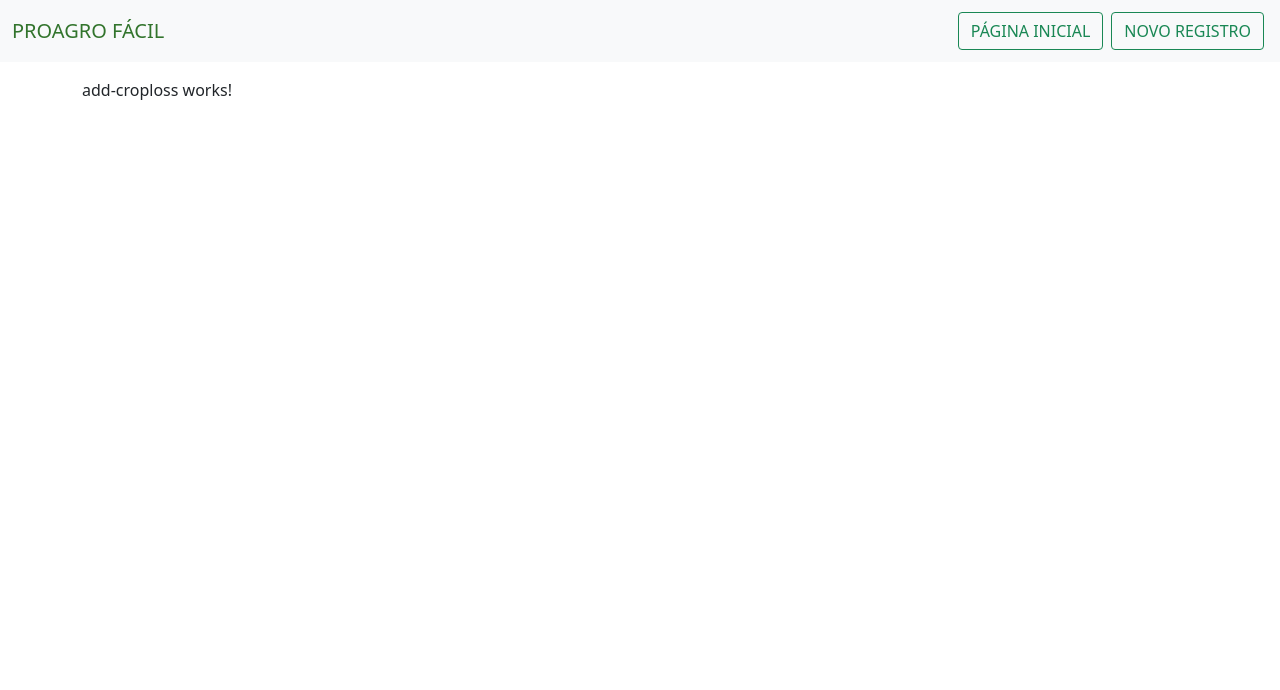
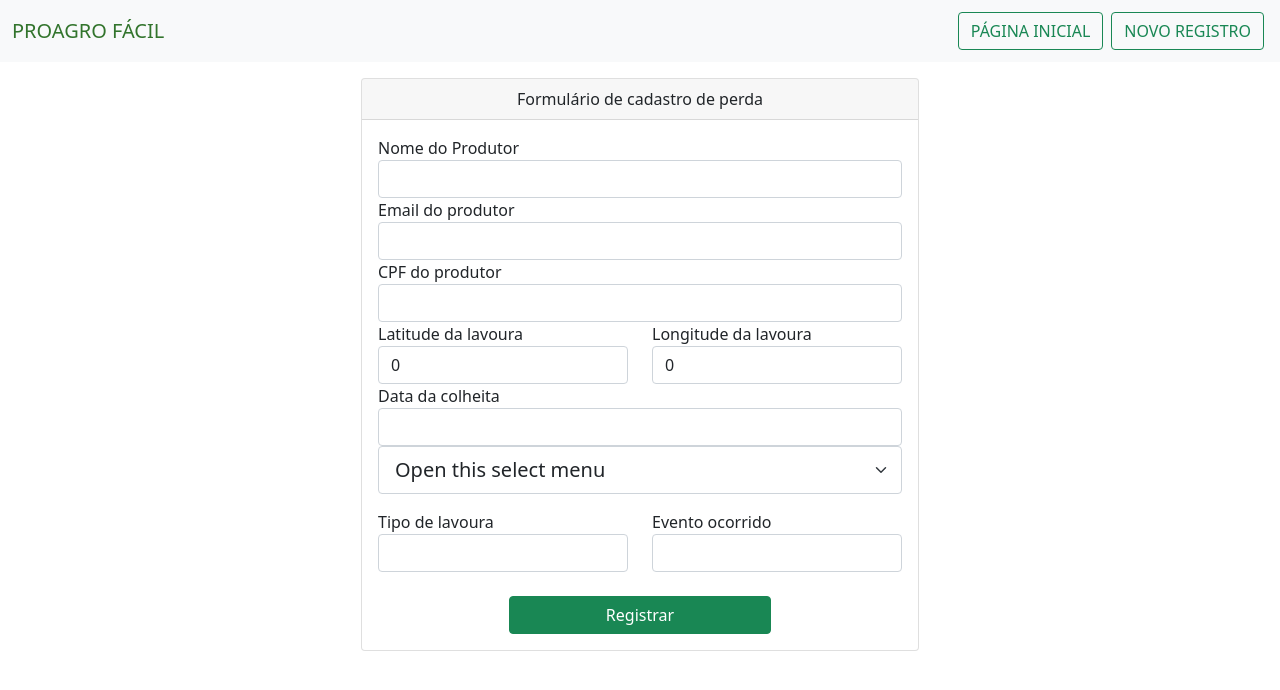
Before and after one commit to robsonleal/proagro_facil, an Angular app in the folder frontend/: page /add in a window 1280 px wide. Shown: the top 690 px of the page. Built offline with nearby package versions, Linux system fonts and the light colour scheme.

Commit message:
Criando componentes para adicionar uma nova comunicacao de perda

```diff
--- a/frontend/src/app/components/add-croploss/add-croploss.component.html
+++ b/frontend/src/app/components/add-croploss/add-croploss.component.html
@@ -1 +1,79 @@
-<p>add-croploss works!</p>
+<div class="card col-md-6 offset-md-3">
+    <div class="card-header text-center">
+        Formulário de cadastro de perda
+    </div>
+
+    <div class="card-body">
+        <div class="submit-form">
+            <div *ngIf="!submitted">
+                <div class="form-group">
+                    <label for="farmer_name">Nome do Produtor</label>
+                    <input type="text" class="form-control" id="farmer_name" required [(ngModel)]="croploss.farmer_name"
+                        name="farmer_name" />
+                </div>
+                <div class="form-group">
+                    <label for="farmer_email">Email do produtor</label>
+                    <input class="form-control" id="farmer_email" required [(ngModel)]="croploss.farmer_email"
+                        name="farmer_email" />
+                </div>
+
+                <div class="form-group">
+                    <label for="farmer_cpf">CPF do produtor</label>
+                    <input class="form-control" id="farmer_cpf" required [(ngModel)]="croploss.farmer_cpf" name="farmer_cpf" />
+                </div>
+
+                <div class="row">
+                    <div class="col-6 col-4">
+                        <div class="form-group">
+                            <label for="crop_lat">Latitude da lavoura</label>
+                            <input class="form-control" id="crop_lat" required [(ngModel)]="croploss.crop_lat" name="crop_lat" />
+                        </div>
+                    </div>
+                    <div class="col-6 col-4">
+                        <div class="form-group">
+                            <label for="crop_long">Longitude da lavoura</label>
+                            <input class="form-control" id="crop_long" required [(ngModel)]="croploss.crop_long" name="crop_long" />
+                        </div>
+                    </div>
+                </div>
+
+                <div class="form-group">
+                    <label for="harvest_date">Data da colheita</label>
+                    <input class="form-control" id="harvest_date" required [(ngModel)]="croploss.harvest_date" name="harvest_date" />
+                </div>
+
+                <select class="form-select form-select-lg mb-3" aria-label=".form-select-lg example">
+                    <option selected>Open this select menu</option>
+                    <option value="1">One</option>
+                    <option value="2">Two</option>
+                    <option value="3">Three</option>
+                </select>
+
+                <div class="row">
+                    <div class="col-6 col-4">
+                        <div class="form-group">
+                            <label for="crop_type">Tipo de lavoura</label>
+                            <input class="form-control" id="crop_type" required [(ngModel)]="croploss.crop_type" name="crop_type" />
+                        </div>
+                    </div>
+                    <div class="col-6 col-4">
+                        <div class="form-group">
+                            <label for="event_croploss">Evento ocorrido</label>
+                            <input class="form-control" id="event_croploss" required [(ngModel)]="croploss.event_croploss" name="event_croploss" />
+                        </div>
+                    </div>
+                </div>
+
+                <div class="d-grid gap-2 col-6 mx-auto mt-4">
+                    <button (click)="saveCroploss()" class="btn btn-success">Registrar</button>
+                </div>
+            </div>
+            <div *ngIf="submitted">
+                <h4 class="text-center">Registrado com sucesso!</h4>
+                <div class="d-grid gap-2 col-6 mx-auto mt-4">
+                    <button class="btn btn-success" (click)="newCroploss()">Novo Registro</button>
+                </div>
+            </div>
+        </div>
+    </div>
+</div>
--- a/frontend/src/app/components/add-croploss/add-croploss.component.ts
+++ b/frontend/src/app/components/add-croploss/add-croploss.component.ts
@@ -1,4 +1,6 @@
 import { Component, OnInit } from '@angular/core';
+import { Croploss } from 'src/app/models/croploss.model';
+import { CroplossService } from 'src/app/services/croploss.service';
 
 @Component({
   selector: 'app-add-croploss',
@@ -6,10 +8,52 @@ import { Component, OnInit } from '@angular/core';
   styleUrls: ['./add-croploss.component.css']
 })
 export class AddCroplossComponent implements OnInit {
-
-  constructor() { }
-
+  croploss: Croploss = {
+    farmer_name: '',
+    farmer_email: '',
+    farmer_cpf: '',
+    crop_lat: 0,
+    crop_long: 0,
+    crop_type: '',
+    harvest_date: '',
+    event_croploss: '',
+  };
+  submitted = false;
+  constructor(private croplossService: CroplossService) { }
   ngOnInit(): void {
   }
-
+  saveCroploss(): void {
+    const data = {
+      farmer_name: this.croploss.farmer_name,
+      farmer_email: this.croploss.farmer_email,
+      farmer_cpf: this.croploss.farmer_cpf,
+      crop_lat: this.croploss.crop_lat,
+      crop_long: this.croploss.crop_long,
+      crop_type: this.croploss.crop_type,
+      harvest_date: this.croploss.harvest_date,
+      event_croploss: this.croploss.event_croploss,
+    };
+    this.croplossService.create(data)
+      .subscribe(
+        response => {
+          console.log(response);
+          this.submitted = true;
+        },
+        error => {
+          console.log(error);
+        });
+  }
+  newCroploss(): void {
+    this.submitted = false;
+    this.croploss = {
+      farmer_name: '',
+      farmer_email: '',
+      farmer_cpf: '',
+      crop_lat: 0,
+      crop_long: 0,
+      crop_type: '',
+      harvest_date: '',
+      event_croploss: '',
+    };
+  }
 }
--- a/frontend/src/app/models/croploss.model.ts
+++ b/frontend/src/app/models/croploss.model.ts
@@ -2,7 +2,7 @@ export class Croploss {
     id?: any;
     farmer_name?: string;
     farmer_email?: string;
-    farmer_cpf?: boolean;
+    farmer_cpf?: string;
     crop_lat?: number;
     crop_long?: number;
     crop_type?: string;
--- a/frontend/src/app/services/croploss.service.ts
+++ b/frontend/src/app/services/croploss.service.ts
@@ -26,4 +26,7 @@ export class CroplossService {
   deleteAll(): Observable<any> {
     return this.http.delete(baseUrl);
   }
+  findByTitle(farmer_name: any): Observable<Croploss[]> {
+    return this.http.get<Croploss[]>(`${baseUrl}?title=${farmer_name}`);
+  }
 }
```
